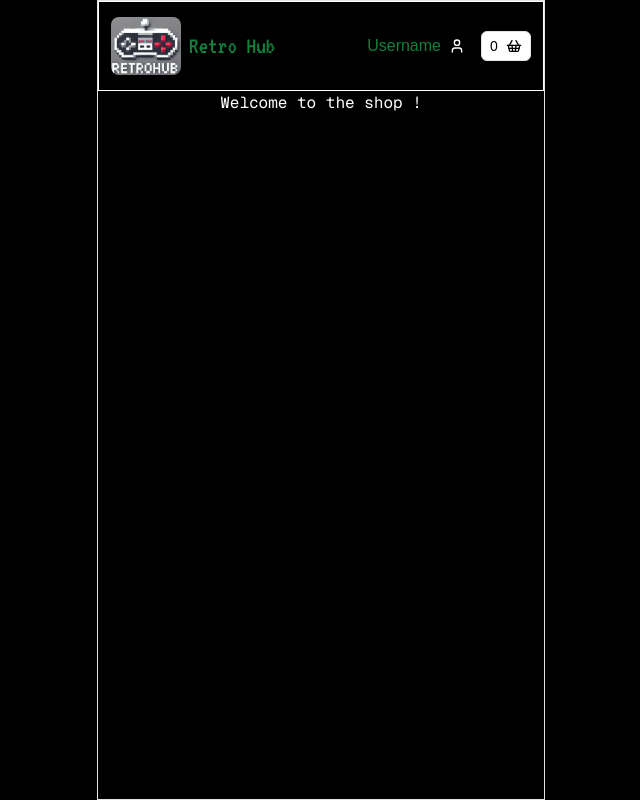
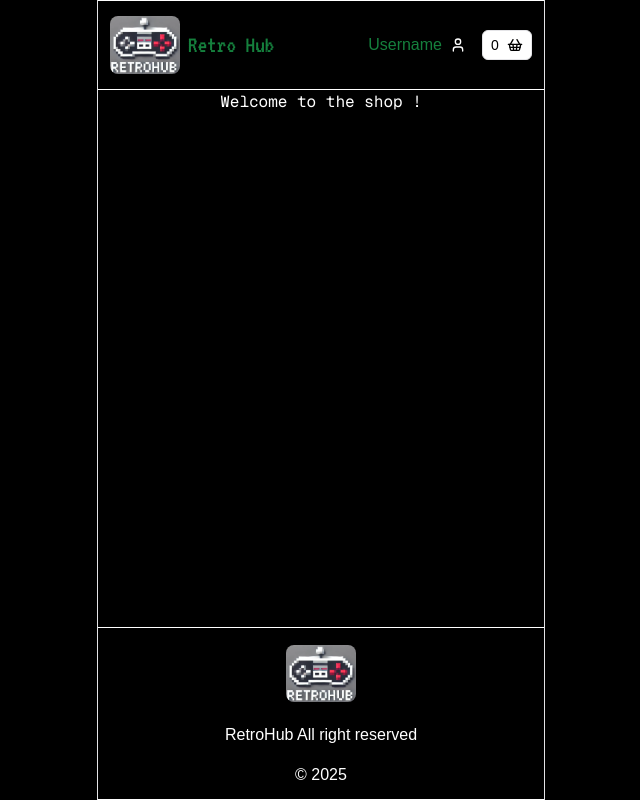
Before and after one commit to AxelLap/retrohub, a Next.js app: page / in a window 1280 px wide. Shown: the whole page, without its empty margins (319-959 px from the left). Built offline with nearby package versions, Linux system fonts and the light colour scheme.

Commit message:
T2: firebase initiallized

```diff
--- a/app/layout.jsx
+++ b/app/layout.jsx
@@ -1,3 +1,4 @@
+import { Footer } from "@/components/Footer";
 import { Header } from "@/components/Header";
 import { cn } from "@/lib/utils";
 import localFont from "next/font/local";
@@ -31,14 +32,16 @@ export default function RootLayout({ children }) {
           "antialiased",
           "h-full",
           "max-w-md",
-          "border",
+          "border-x",
           "m-auto",
           "bg-black",
-          "text-white"
+          "text-white",
+          "relative"
         )}
       >
         <Header />
         {children}
+        <Footer />
       </body>
     </html>
   );
--- a/eslint.config.mjs
+++ b/eslint.config.mjs
@@ -40,4 +40,10 @@ export default [
   {
     ignores: ["tailwind.config.js", "next.config.js", "*.js"],
   },
+  //globals
+  {
+    globals: {
+      process: true,
+    },
+  },
 ];
--- a/package.json
+++ b/package.json
@@ -12,6 +12,7 @@
     "@radix-ui/react-slot": "^1.1.1",
     "class-variance-authority": "^0.7.1",
     "clsx": "^2.1.1",
+    "firebase": "^11.2.0",
     "lucide-react": "^0.471.1",
     "next": "15.1.4",
     "react": "^19.0.0",
--- /dev/null
+++ b/src/components/Footer.jsx
@@ -0,0 +1,25 @@
+"use client";
+import Image from "next/image";
+import Link from "next/link";
+
+export const Footer = () => {
+  return (
+    <footer className="p-3 w-full h-fit flex flex-col justify-center items-center gap-4 border-y border-white absolute bottom-0">
+      <div className="h-full flex gap-2 items-center my-[5px]">
+        <Link href="/">
+          <Image
+            className="rounded-lg"
+            src="/assets/logo.webp"
+            alt="Company's logo"
+            width={70}
+            height={70}
+          />
+        </Link>
+      </div>
+      <div className="flex flex-col  h-full w-fit gap-4 items-center">
+        <span>RetroHub All right reserved</span>
+        <span>&copy; {new Date().getFullYear()}</span>
+      </div>
+    </footer>
+  );
+};
--- a/src/components/Header.jsx
+++ b/src/components/Header.jsx
@@ -2,11 +2,13 @@
 import { Button } from "@/components/ui/button";
 import { ShoppingBasket, User } from "lucide-react";
 import Image from "next/image";
+import Link from "next/link";
 
 export const Header = () => {
   return (
-    <header className="p-3 w-full h-[90px] flex items-center gap-4 border border-white ">
+    <header className="p-3 w-full h-[90px] flex items-center gap-4 border-y border-white ">
       <div className="h-full flex gap-2 items-center my-[5px]">
+        <Link href="/">
           <Image
             className="rounded-lg"
             src="/assets/logo.webp"
@@ -14,6 +16,7 @@ export const Header = () => {
             width={70}
             height={70}
           />
+        </Link>
         <h1 className="text-2xl text-green-700 items-center">Retro Hub</h1>
       </div>
       <div className="flex h-full w-fit ml-auto gap-4 items-center">
--- /dev/null
+++ b/src/lib/category-data.js
@@ -0,0 +1,22 @@
+export const CATEGORIES = [
+  {
+    id: "console",
+    name: "console",
+    logo: "",
+  },
+  {
+    id: "game",
+    name: "game",
+    logo: "",
+  },
+  {
+    id: "accessory",
+    name: "accessory",
+    logo: "",
+  },
+  {
+    id: "controller",
+    name: "controller",
+    logo: "",
+  },
+];
--- /dev/null
+++ b/src/lib/constructor-data.js
@@ -0,0 +1,22 @@
+export const CONSTRUCTORS = [
+  {
+    id: "Sega",
+    name: "Sega",
+    logo: "",
+  },
+  {
+    id: "Nintendo",
+    name: "Nintendo",
+    logo: "",
+  },
+  {
+    id: "Playstation",
+    name: "Playstation",
+    logo: "",
+  },
+  {
+    id: "x-box",
+    name: "x-box",
+    logo: "",
+  },
+];
--- /dev/null
+++ b/src/lib/firebase.js
@@ -0,0 +1,26 @@
+// Import the functions you need from the SDKs you need
+import { initializeApp } from "firebase/app";
+import { collection, getDocs, getFirestore } from "firebase/firestore/lite";
+// TODO: Add SDKs for Firebase products that you want to use
+// https://firebase.google.com/docs/web/setup#available-libraries
+
+// Your web app's Firebase configuration
+const firebaseConfig = {
+  apiKey: process.env.PUBLIC_API_KEY,
+  authDomain: "retrohub-626b7.firebaseapp.com",
+  projectId: "retrohub-626b7",
+  storageBucket: "retrohub-626b7.firebasestorage.app",
+  messagingSenderId: "315267879843",
+  appId: "1:315267879843:web:77d5571009d21041a2c016",
+};
+
+// Initialize Firebase
+const app = initializeApp(firebaseConfig);
+const db = getFirestore(app);
+
+async function getItems(db) {
+  const itemsCollection = collection(db, items);
+  const itemsDoc = await getDocs(itemsCollection);
+  const itemList = itemsDoc.docs.map(() => doc.data());
+  return itemList;
+}
```
Also changed, not shown: src/lib/components/Header.jsx (added), 1 other file (tests, documents, lock files or other folders). Lines whose indentation alone changed are shown as unchanged.
